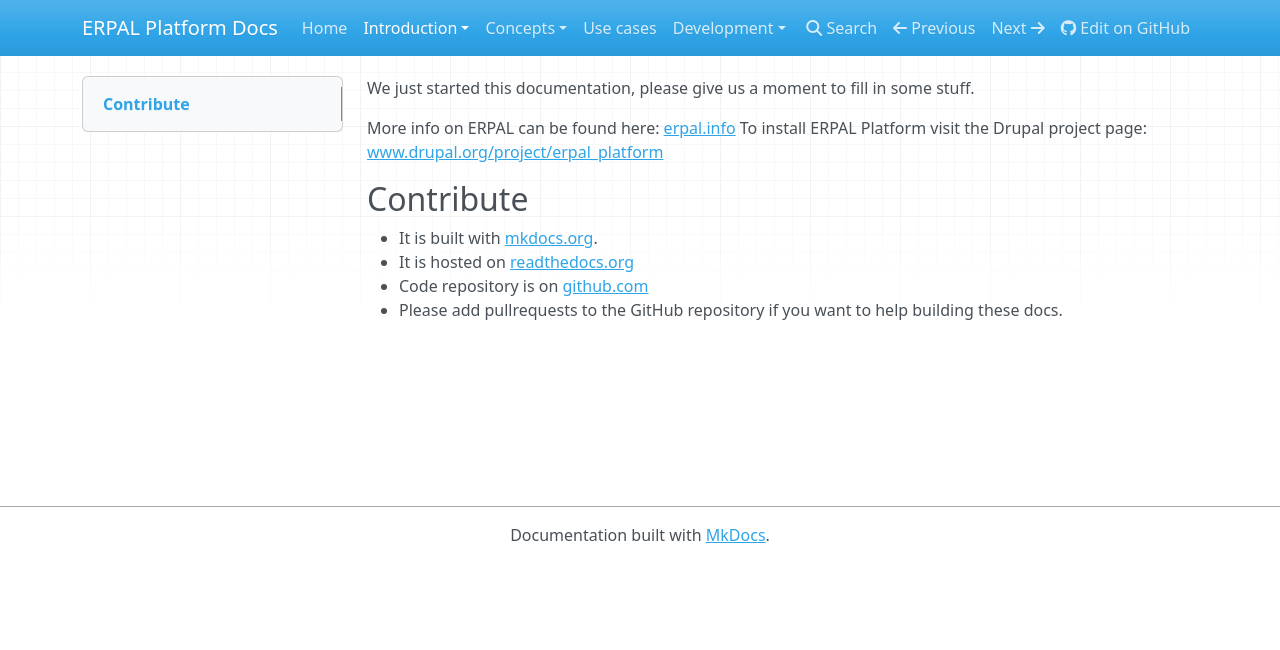
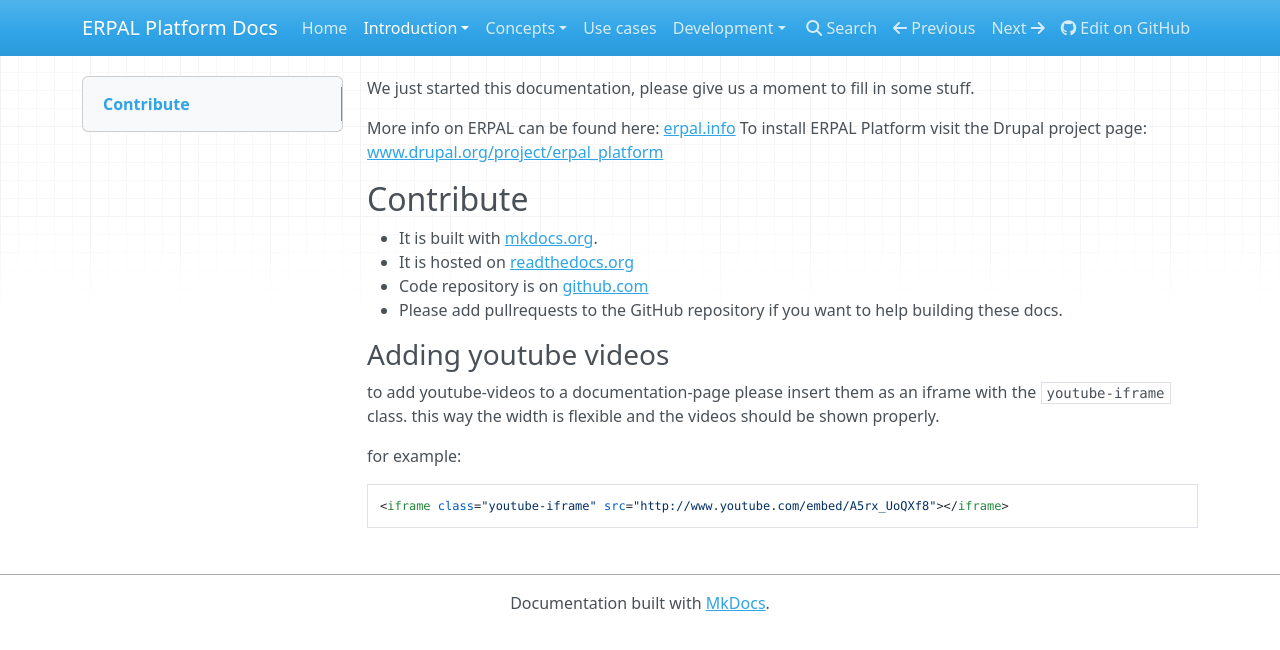
Before and after one commit to brightsolutions/ERPAL-Platform-Docs, an MkDocs documentation site: the page built from docs/introduction/about_docs.md, in a window 1280 px wide. Shown: the top 650 px of the page. Built offline with MkDocs 1.6.1, drawn with Linux system fonts in a browser that asks for light colours; nearby versions of some CDN libraries; old or Windows-style settings are respelled for this version of MkDocs.

Commit message:
added info about inserting youtube-videos

```diff
--- a/docs/introduction/about_docs.md
+++ b/docs/introduction/about_docs.md
@@ -9,3 +9,12 @@ To install ERPAL Platform visit the Drupal project page: [www.drupal.org/project
 * It is hosted on [readthedocs.org](https://readthedocs.org)
 * Code repository is on [github.com](https://github.com/brightsolutions/ERPAL-Platform-Docs)
 * Please add pullrequests to the GitHub repository if you want to help building these docs.
+
+
+### Adding youtube videos
+to add youtube-videos to a documentation-page please insert them as an iframe with the `youtube-iframe` class.
+this way the width is flexible and the videos should be shown properly.
+
+for example:
+
+    <iframe class="youtube-iframe" src="http://www.youtube.com/embed/A5rx_UoQXf8"></iframe>
```
